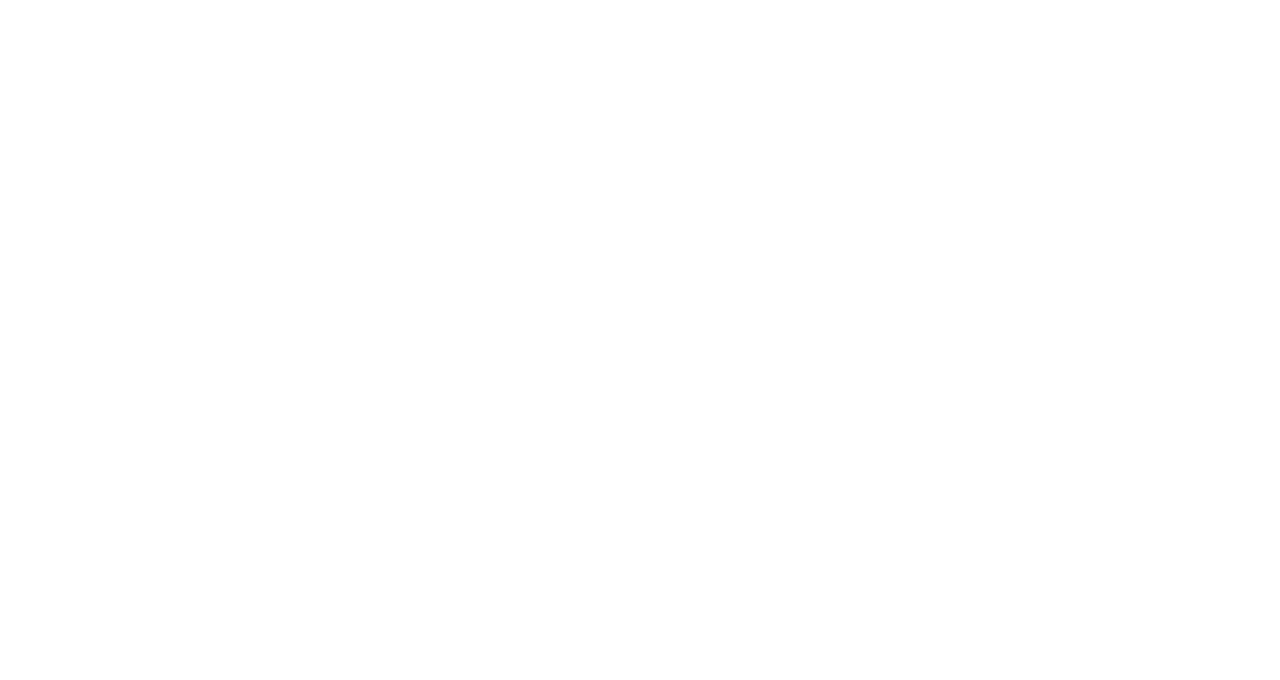
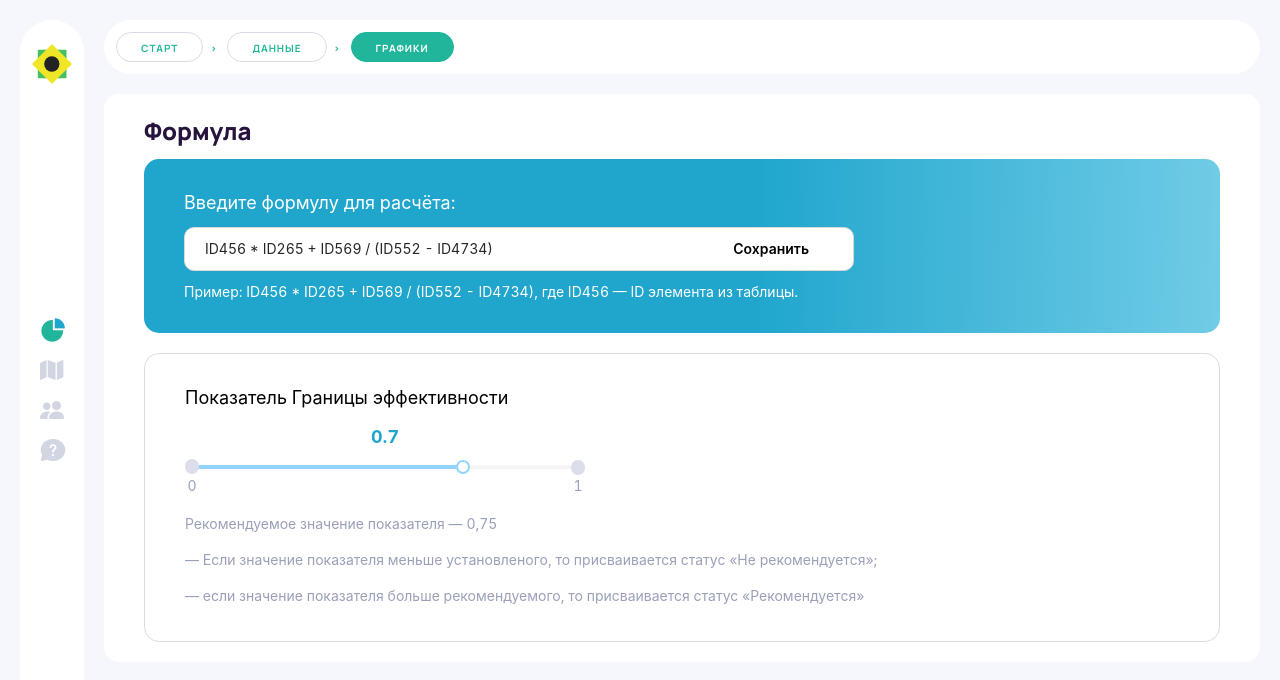
Before and after one commit to iris1111/hackaton2021, a React (Create React App) app: page /admin/formula in a window 1280 px wide. Before the commit this address had no page. Shown: the top 680 px of the page. Built offline with nearby package versions, Linux system fonts and the light colour scheme.

Commit message:
* add admin formula page

```diff
--- a/package.json
+++ b/package.json
@@ -21,7 +21,8 @@
     "react-scripts": "4.0.3",
     "react-yandex-maps": "^4.6.0",
     "typescript": "^4.1.2",
-    "web-vitals": "^1.0.1"
+    "web-vitals": "^1.0.1",
+    "write-json-file": "^5.0.0"
   },
   "scripts": {
     "start": "react-scripts start",
--- /dev/null
+++ b/src/data/formula.json
@@ -0,0 +1,3 @@
+{
+  "value": "ID456 * ID265 + ID569 / (ID552 - ID4734)"
+}
--- a/src/index.tsx
+++ b/src/index.tsx
@@ -6,6 +6,7 @@ import App from "./pages/App";
 import "./style/index.css";
 import culturesData from "./data/cultures.json";
 import ResultPage from "./pages/ResultPage";
+import Formula from "./pages/Formula";
 
 // localStorage.setItem("cultures", JSON.stringify(culturesData));
 
@@ -15,6 +16,7 @@ ReactDOM.render(
       <Routes>
         <Route path="/" element={<App />} />
         <Route path="/admin" element={<Admin />} />
+        <Route path="/admin/formula" element={<Formula />} />
         <Route path="/result" element={<ResultPage />} />
       </Routes>
     </React.StrictMode>
--- /dev/null
+++ b/src/pages/Formula.tsx
@@ -0,0 +1,110 @@
+import React, { useState } from "react";
+import "./../style/App.css";
+import "./../style/content.css";
+import Menu from "../components/Menu";
+import Bread from "../components/Bread";
+import { Input, Slider } from "antd";
+import "../style/Formula.css";
+import oldFormulaJson from "../data/formula.json";
+
+function Formula() {
+  let oldFormula =
+    null !== localStorage.getItem("formula")
+      ? localStorage.getItem("formula")
+      : oldFormulaJson.value;
+  let oldCoef =
+    null !== localStorage.getItem("coef") ? localStorage.getItem("coef") : 7;
+  const [formula, setFormula] = useState(oldFormula);
+  const [coef, setCoef] = useState(oldCoef);
+
+  const updateFormula = () => {
+    localStorage.setItem("formula", formula!);
+  };
+  const updateCoef = (newCoef) => {
+    setCoef(newCoef);
+    localStorage.setItem("coef", newCoef!.toString());
+  };
+  const sliderMin = 0;
+  const sliderMax = 10;
+
+  return (
+    <div className="App">
+      <Menu />
+      <div className="content">
+        <Bread />
+        <div className="formula">
+          <h1 className="formula-title">Формула</h1>
+          <div className="formula-block blue">
+            <div className="formula-wrapper">
+              <div className="formula-label formula-main-label">
+                Введите формулу для расчёта:
+              </div>
+              <div className="formula-input-block">
+                <Input
+                  className="formula-input"
+                  placeholder={oldFormula!}
+                  value={formula!}
+                  onChange={(event) => setFormula(event.target.value)}
+                ></Input>
+                <a
+                  className="formula-input-save"
+                  onClick={() => updateFormula()}
+                >
+                  Сохранить
+                </a>
+              </div>
+              <div className="formula-label">
+                Пример: ID456 * ID265 + ID569 / (ID552 - ID4734), где ID456 — ID
+                элемента из таблицы.
+              </div>
+            </div>
+          </div>
+          <div className="formula-block">
+            <div className="formula-coef-wrapper">
+              <div className="formula-label formula-label-coef text-black">
+                Показатель Границы эффективности
+              </div>
+              <div className="coef-slider-block">
+                <div className="slider-coef">
+                  <div className="slider-coef-value text-blue">
+                    {+coef! / 10}
+                  </div>
+                  <div className="slider-min">
+                    <div className={coef === 0 ? "" : "slider-min-point"}></div>
+                    <div className="slider-min-value">{sliderMin / 10}</div>
+                  </div>
+                  <Slider
+                    min={sliderMin}
+                    max={sliderMax}
+                    value={+coef!}
+                    tooltipVisible={false}
+                    onChange={(value) => updateCoef(value)}
+                  ></Slider>
+                  <div className="slider-max">
+                    <div
+                      className={coef === 10 ? "" : "slider-max-point"}
+                    ></div>
+                    <div className="slider-max-value">{sliderMax / 10}</div>
+                  </div>
+                </div>
+                <div className="coef-info">
+                  <p>Рекомендуемое значение показателя — 0,75</p>
+                  <p>
+                    — Если значение показателя меньше установленого, то
+                    присваивается статус «Не рекомендуется»;
+                  </p>
+                  <p>
+                    — если значение показателя больше рекомендуемого, то
+                    присваивается статус «Рекомендуется»
+                  </p>
+                </div>
+              </div>
+            </div>
+          </div>
+        </div>
+      </div>
+    </div>
+  );
+}
+
+export default Formula;
--- /dev/null
+++ b/src/style/Formula.css
@@ -0,0 +1,105 @@
+.formula {
+  background-color: white;
+  border-radius: 15px;
+  padding: 20px 40px;
+}
+.formula-block {
+  border-radius: 15px;
+}
+.blue {
+  background: linear-gradient(91.41deg, #20a6cd 56.88%, #77cfe9 103.55%);
+}
+.text-black {
+  color: #000;
+}
+.text-blue {
+  color: #1ea5cc;
+}
+.formula-wrapper {
+  max-width: 750px;
+  padding: 20px 40px;
+  color: white;
+}
+.formula-label {
+  text-align: left;
+  padding: 10px 0;
+}
+.formula-input {
+  border-radius: 10px;
+  padding: 10px 20px;
+}
+.formula-main-label {
+  font-size: 18px;
+}
+.formula-input-save {
+  color: #000;
+  font-weight: 600;
+  position: absolute;
+  right: 45px;
+  top: 11px;
+}
+.formula-input-save:hover {
+  color: #000;
+}
+.formula-coef-wrapper {
+  border: 1px solid rgba(180, 184, 201, 0.5);
+  border-radius: 15px;
+  width: 100%;
+  padding: 20px 40px;
+  margin-top: 20px;
+}
+.formula-label-coef {
+  font-size: 18px;
+}
+.coef-slider-block {
+  max-width: 750px;
+}
+.coef-info {
+  color: rgba(154, 160, 185, 1);
+  margin-top: 40px;
+}
+.slider-coef {
+  max-width: 400px;
+}
+.slider-coef-value {
+  font-size: 18px;
+  font-weight: bold;
+}
+.slider-min-point {
+  position: absolute;
+  width: 14px;
+  height: 15px;
+  left: 0px;
+  top: 8px;
+  border-radius: 100px;
+  background: #dcdfeb;
+  z-index: 100;
+}
+.slider-min-value {
+  position: absolute;
+  width: 14px;
+  height: 15px;
+  left: 0px;
+  top: 24px;
+  z-index: 100;
+  color: rgba(154, 160, 185, 1);
+}
+.slider-max-point {
+  position: absolute;
+  width: 14px;
+  height: 15px;
+  right: 0px;
+  top: -23px;
+  border-radius: 100px;
+  background: #dcdfeb;
+  z-index: 100;
+}
+.slider-max-value {
+  position: absolute;
+  width: 14px;
+  height: 15px;
+  right: 0px;
+  top: -8px;
+  z-index: 100;
+  color: rgba(154, 160, 185, 1);
+}
```
Also changed, not shown: 2 other files (tests, documents, lock files or other folders).
